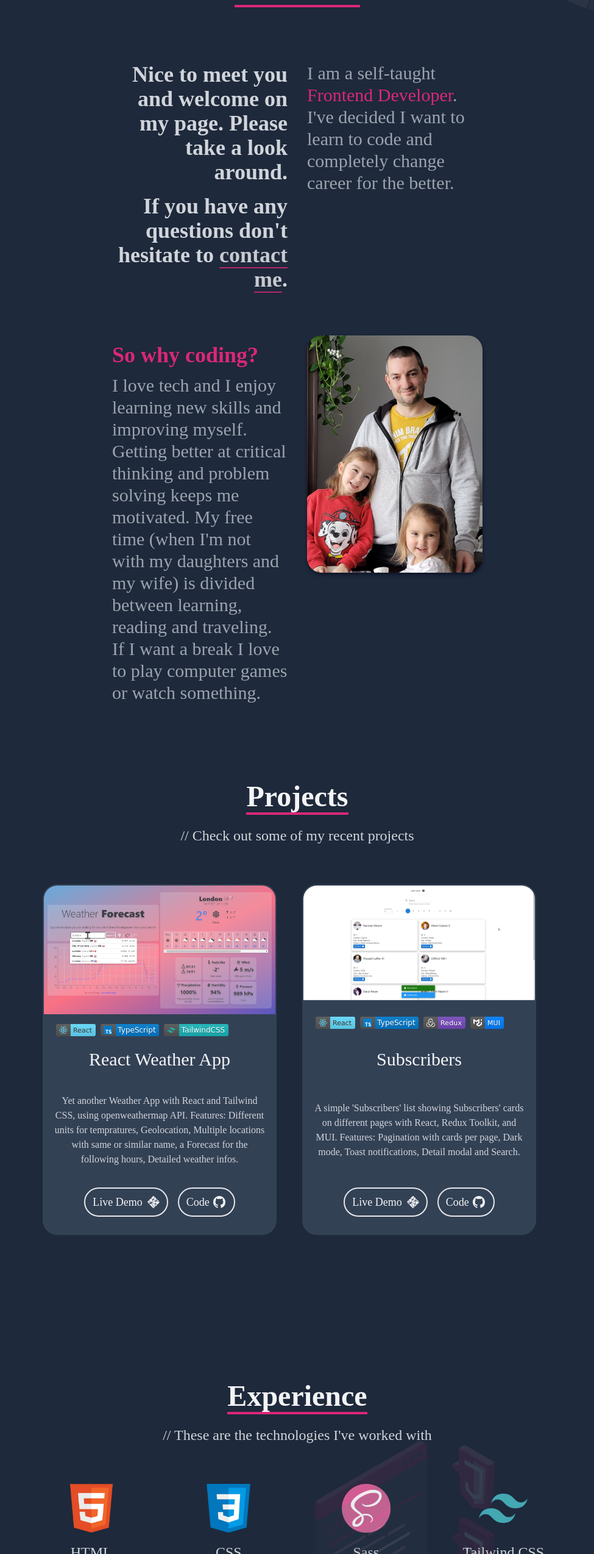
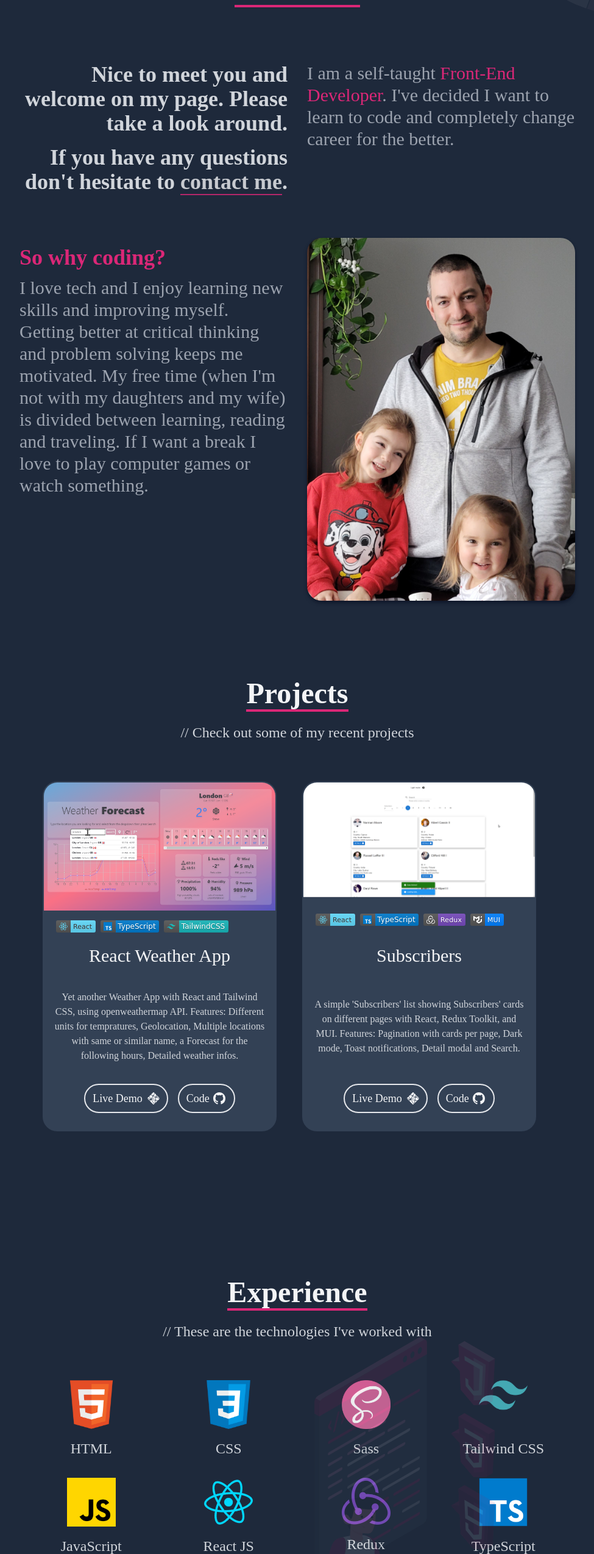
Before and after one commit to syzgod/my-portfolio, a React (Create React App) app: page / in a window 1280 px wide. Shown: the part 938-3486 px from the top of the page at 61% size, without its empty margins (152-1127 px from the left). Built offline with nearby package versions, Linux system fonts and the light colour scheme; what tailwindcss-brand-colors would draw is missing.

Commit message:
Add animations

```diff
--- a/src/components/About.jsx
+++ b/src/components/About.jsx
@@ -17,7 +17,7 @@ const About = () => {
             About Me
           </p>
         </div>
-        <div className='md:w-full lg:w-5/6 xl:w-1/2 grid sm:grid-cols-2 gap-8'>
+        <div className='md:w-full lg:w-5/6 xl:w-3/4 2xl:w-1/2 grid sm:grid-cols-2 gap-8'>
           <div className='sm:text-right text-lg md:text-2xl lg:text-4xl font-bold'>
             <p className='mb-4'>
               Nice to meet you and welcome on my page. Please take a look
@@ -81,7 +81,7 @@ const About = () => {
             <section className='text-[1.2rem] md:text-2xl lg:text-3xl text-gray-400'>
               <p>
                 I am a self-taught{' '}
-                <span className='text-pink-600'>Frontend Developer</span>. I've
+                <span className='text-pink-600'>Front-End Developer</span>. I've
                 decided I want to learn to code and completely change career for
                 the better.
               </p>{' '}
--- a/src/components/Contact.jsx
+++ b/src/components/Contact.jsx
@@ -74,7 +74,7 @@ const Contact = () => {
         <button
           type='submit'
           onClick={handleResetInputClick}
-          className='text-gray-100 border-2 px-4 py-3 my-8 mx-auto flex items-center md:text-2xl hover:shadow-xl hover:shadow-pink-600/50 group relative rounded-full'
+          className='text-gray-100 border-2 px-4 py-3 my-8 mx-auto flex items-center md:text-2xl hover:shadow-xl hover:shadow-pink-600/50 group relative rounded-full transition-all'
         >
           <span className='absolute right-0 left-0 flex h-0 mb-0 transition-all duration-300 ease-out transform bg-pink-700 group-hover:h-full opacity-90 rounded-full'></span>
           <span className='relative rounded-full'>Message Me</span>
--- a/src/components/Home.jsx
+++ b/src/components/Home.jsx
@@ -1,6 +1,7 @@
 import React from 'react';
 import { HiArrowNarrowRight } from 'react-icons/hi';
 import { Link } from 'react-scroll';
+
 import codeTyping from '../assets/code-typing.svg';
 
 const Home = () => {
--- a/src/components/Skills.jsx
+++ b/src/components/Skills.jsx
@@ -45,7 +45,11 @@ const Skills = () => {
             <p className='my-4'>Sass</p>
           </div>
           <div className='hover:scale-125 duration-500'>
-            <img className='w-20 mx-auto' src={TailwindCSS} alt='HTML icon' />
+            <img
+              className='w-20 mx-auto animate-bounce'
+              src={TailwindCSS}
+              alt='HTML icon'
+            />
             <p className='my-4'>Tailwind CSS</p>
           </div>
           <div className='hover:scale-125 duration-500'>
@@ -53,7 +57,11 @@ const Skills = () => {
             <p className='my-4'>JavaScript</p>
           </div>
           <div className='hover:scale-125 duration-500'>
-            <img className='w-20 mx-auto' src={ReactJS} alt='HTML icon' />
+            <img
+              className='w-20 mx-auto animate-spin'
+              src={ReactJS}
+              alt='HTML icon'
+            />
             <p className='my-4'>React JS</p>
           </div>
           <div className='hover:scale-125 duration-500'>
--- a/tailwind.config.js
+++ b/tailwind.config.js
@@ -1,10 +1,17 @@
 /** @type {import('tailwindcss').Config} */
 module.exports = {
-  content: ['./src/**/*.{js,jsx,ts,tsx}'],
+  content: [
+    './src/**/*.{js,jsx,ts,tsx}',
+    './node_modules/tw-elements/dist/js/**/*.js',
+  ],
+
   theme: {
-    extend: {},
+    extend: {
+      animation: {
+        spin: 'spin 20s linear infinite',
+        bounce: 'bounce 5s linear infinite',
+      },
+    },
   },
-  plugins: [
-    require('tailwindcss-brand-colors')
-  ],
+  plugins: [require('tailwindcss-brand-colors')],
 };
```
Also changed, not shown: 1 other file (tests, documents, lock files or other folders).
